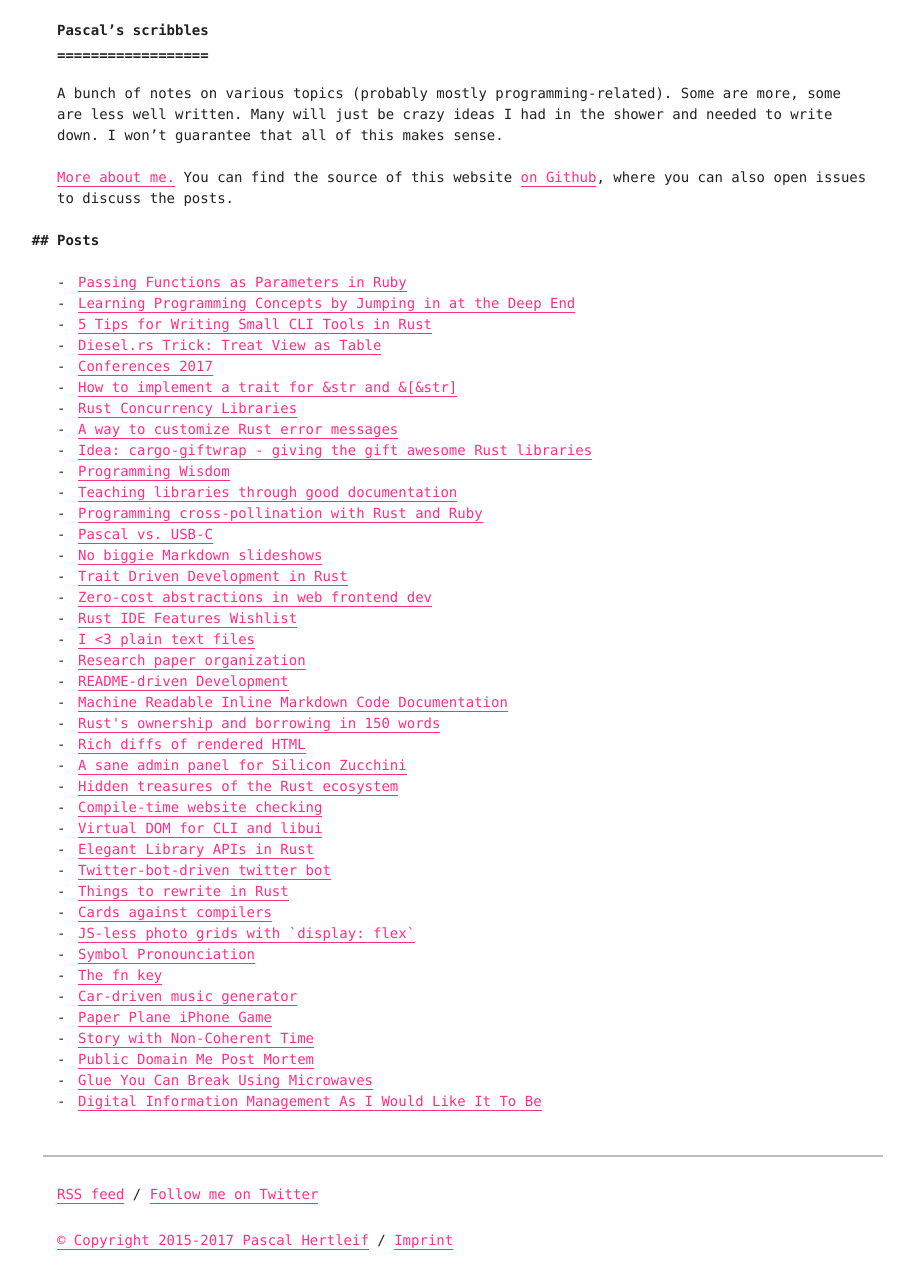
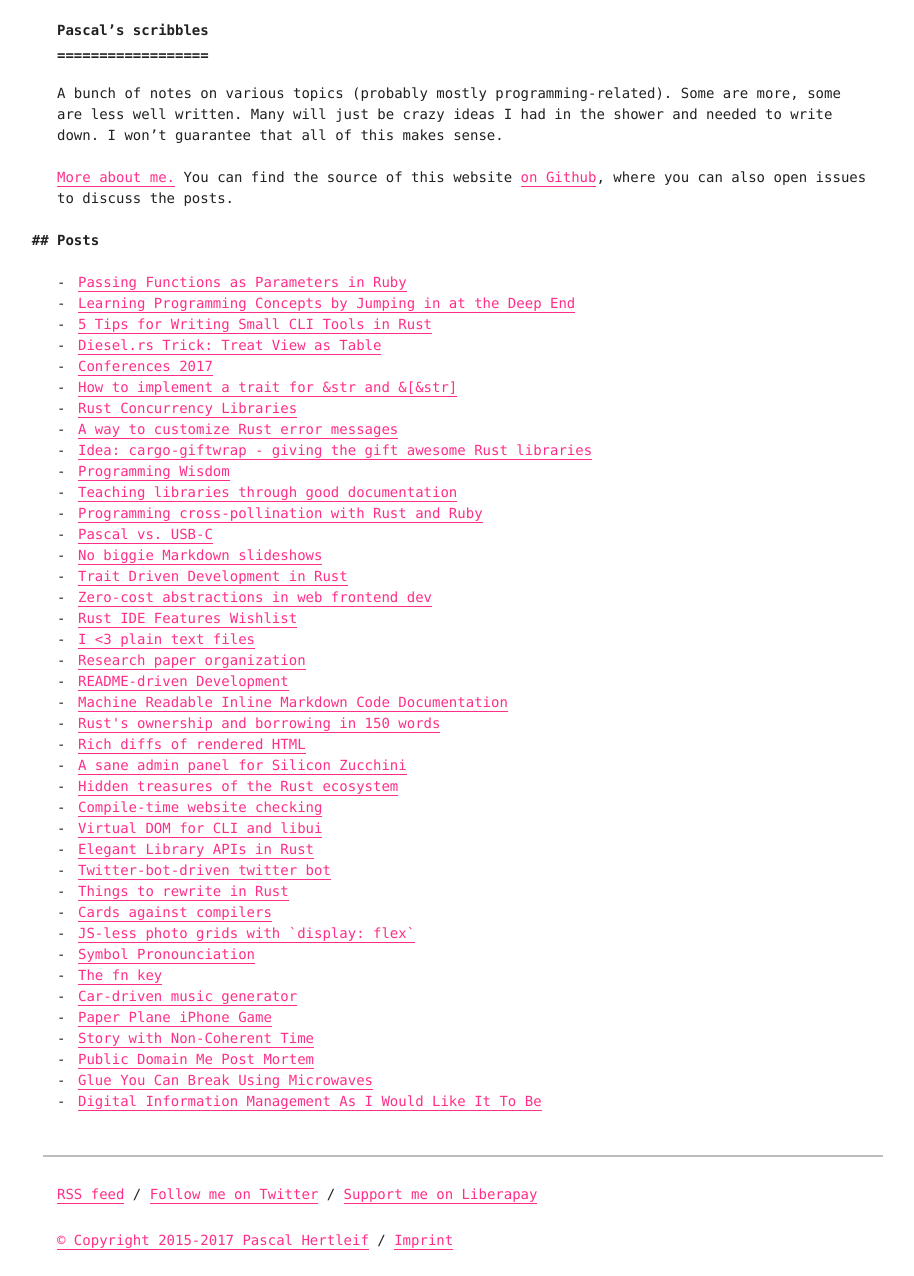
Before and after one commit to killercup/scribbles, a Jekyll site: the page built from README.md, in a window 1280 px wide. Shown: the whole page, without its empty margins (177-1091 px from the left). Built offline with Jekyll 4.4.1, drawn with Linux system fonts in a browser that asks for light colours; our own code applies the rules of GitHub Pages for plain Markdown files.

Commit message:
Add liberapay link
Let's give this thing a try (not hoping for much tbh)

```diff
--- a/_layouts/default.html
+++ b/_layouts/default.html
@@ -16,6 +16,8 @@
         <a href="{{ "/feed.xml" | prepend: site.baseurl }}">RSS feed</a>
         /
         <a href="https://twitter.com/{{site.author.twitter}}">Follow me on Twitter</a>
+        /
+        <a href="https://liberapay.com/pascal/">Support me on Liberapay</a>
       </p>
       <p>
         <a href="{{site.license_url}}" rel="license">&copy; Copyright 2015-{{ site.time | date:"%Y" }} {{site.author.name}}</a>
```
